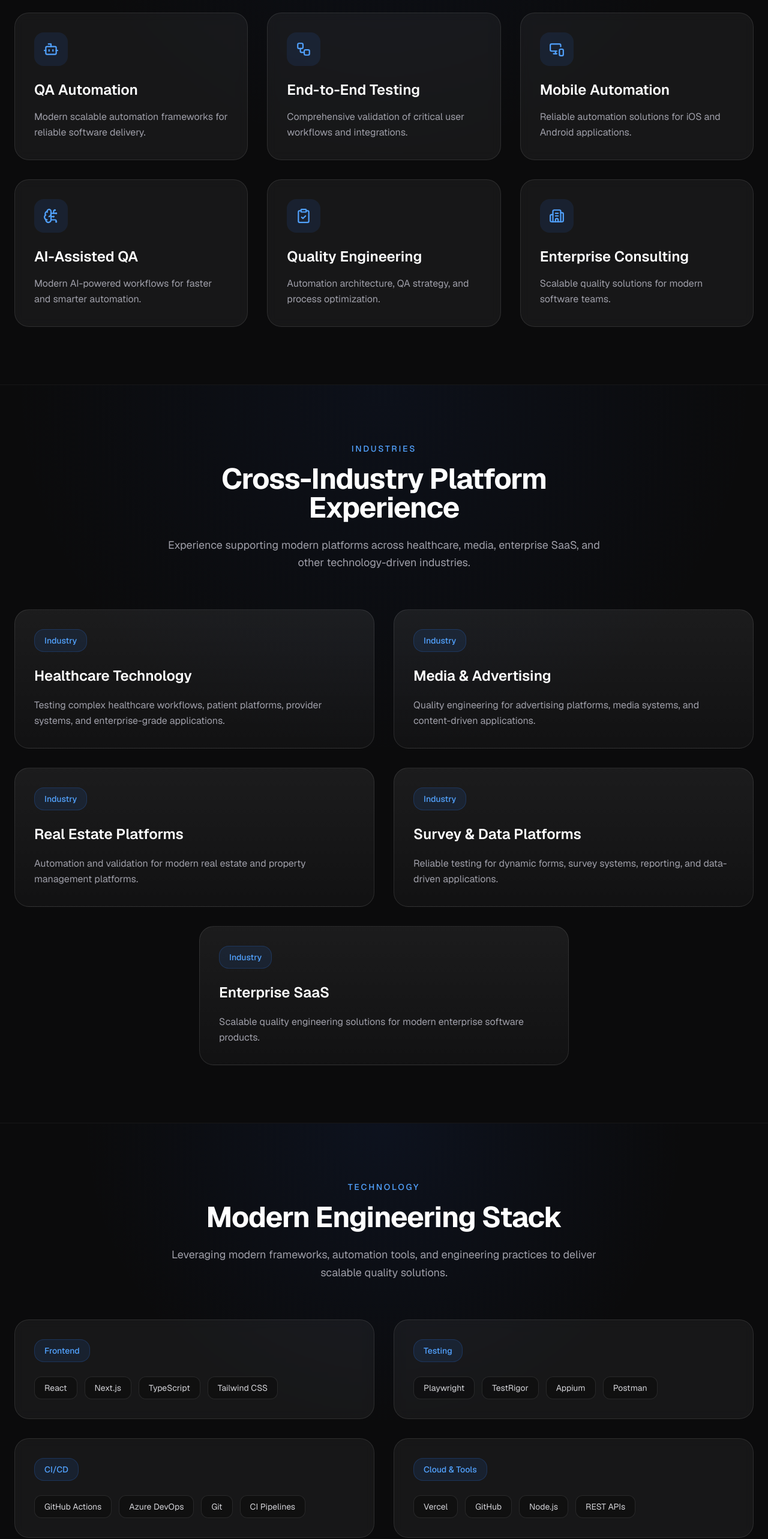
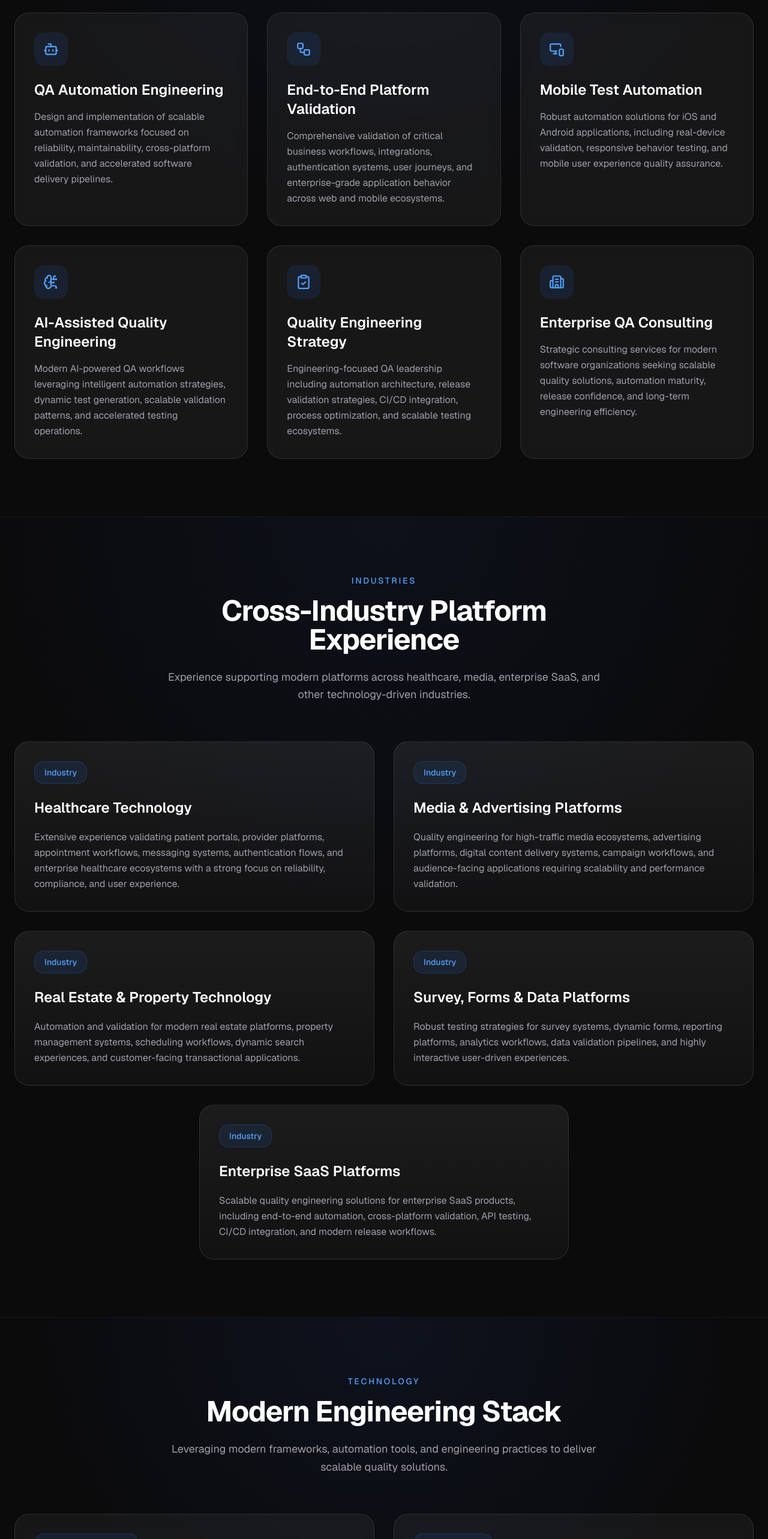
Before and after one commit to ArcadioGitHub/precision-qa-labs, a Next.js app: page / in a window 1280 px wide. Shown: the part 1280-3846 px from the top of the page at 60% size. Built offline with nearby package versions, Linux system fonts and the light colour scheme.

Commit message:
Small fix

```diff
--- a/src/components/layout/Footer.tsx
+++ b/src/components/layout/Footer.tsx
@@ -1,63 +1,55 @@
 import Container from "@/components/ui/Container";
+
+const footerLinks = [
+  { label: "Services", href: "#services" },
+  { label: "Industries", href: "#industries" },
+  { label: "Tech Stack", href: "#techstack" },
+  {
+    label: "LinkedIn",
+    href: "https://www.linkedin.com/in/arcadiobuelvas",
+    external: true,
+  },
+];
 
 export default function Footer() {
   return (
-    <footer className="border-t border-white/10 py-12">
+    <footer className="border-t border-white/10 py-12 md:py-16">
       <Container>
-        <div className="flex flex-wrap items-center justify-center gap-6 text-sm text-zinc-400">
-          <div className="flex items-center gap-4">
+        <div className="flex flex-col items-center justify-between gap-10 md:flex-row">
+          <a href="#" className="flex items-center gap-4">
             <img
               src="/logo.png"
               alt="Precision QA Labs Logo"
-              className="h-11 w-11 rounded-2xl shadow-lg shadow-blue-500/20"
+              className="h-12 w-12 rounded-2xl shadow-lg shadow-blue-500/20"
             />
 
             <div>
-              <p className="font-semibold text-white">
-                Precision QA Labs
-              </p>
+              <p className="font-semibold text-white">Precision QA Labs</p>
 
-              <p className="text-sm text-zinc-400">
-                Modern QA Automation & Quality Engineering
+              <p className="mt-1 text-sm text-zinc-400">
+                Founder & Quality Engineer: Arcadio Buelvas
               </p>
             </div>
-          </div>
+          </a>
 
-          <div className="flex items-center gap-6 text-sm text-zinc-400">
-            <a
-              href="#services"
-              className="transition hover:text-white"
-            >
-              Services
-            </a>
-
-            <a
-              href="#industries"
-              className="transition hover:text-white"
-            >
-              Industries
-            </a>
-
-            <a
-              href="#techstack"
-              className="transition hover:text-white"
-            >
-              Tech Stack
-            </a>
-
-            <a
-              href="https://www.linkedin.com/in/arcadiobuelvas"
-              target="_blank"
-              rel="noopener noreferrer"
-              className="transition hover:text-white"
-            >
-              LinkedIn
-            </a>
+          <div className="flex flex-wrap items-center justify-center gap-x-8 gap-y-4 text-sm text-zinc-400">
+            {footerLinks.map((link) => (
+              <a
+                key={link.label}
+                href={link.href}
+                target={link.external ? "_blank" : undefined}
+                rel={link.external ? "noopener noreferrer" : undefined}
+                className="transition hover:text-white"
+              >
+                {link.label}
+              </a>
+            ))}
           </div>
         </div>
 
         <div className="mt-10 border-t border-white/10 pt-8 text-center text-sm text-zinc-500">
-          © {new Date().getFullYear()} Precision QA Labs. Engineered by Arcadio Buelvas Jr, QA approved by Teo & Riley 🐾
+          © {new Date().getFullYear()} Precision QA Labs. Engineered by Arcadio
+          Buelvas, QA approved by Teo & Riley 🐾
         </div>
       </Container>
     </footer>
--- a/src/data/industries.ts
+++ b/src/data/industries.ts
@@ -2,26 +2,26 @@ export const industries = [
   {
     title: "Healthcare Technology",
     description:
-      "Testing complex healthcare workflows, patient platforms, provider systems, and enterprise-grade applications.",
+      "Extensive experience validating patient portals, provider platforms, appointment workflows, messaging systems, authentication flows, and enterprise healthcare ecosystems with a strong focus on reliability, compliance, and user experience.",
   },
   {
-    title: "Media & Advertising",
+    title: "Media & Advertising Platforms",
     description:
-      "Quality engineering for advertising platforms, media systems, and content-driven applications.",
+      "Quality engineering for high-traffic media ecosystems, advertising platforms, digital content delivery systems, campaign workflows, and audience-facing applications requiring scalability and performance validation.",
   },
   {
-    title: "Real Estate Platforms",
+    title: "Real Estate & Property Technology",
     description:
-      "Automation and validation for modern real estate and property management platforms.",
+      "Automation and validation for modern real estate platforms, property management systems, scheduling workflows, dynamic search experiences, and customer-facing transactional applications.",
   },
   {
-    title: "Survey & Data Platforms",
+    title: "Survey, Forms & Data Platforms",
     description:
-      "Reliable testing for dynamic forms, survey systems, reporting, and data-driven applications.",
+      "Robust testing strategies for survey systems, dynamic forms, reporting platforms, analytics workflows, data validation pipelines, and highly interactive user-driven experiences.",
   },
   {
-    title: "Enterprise SaaS",
+    title: "Enterprise SaaS Platforms",
     description:
-      "Scalable quality engineering solutions for modern enterprise software products.",
+      "Scalable quality engineering solutions for enterprise SaaS products, including end-to-end automation, cross-platform validation, API testing, CI/CD integration, and modern release workflows.",
   },
 ];
--- a/src/data/services.ts
+++ b/src/data/services.ts
@@ -9,39 +9,39 @@ import {
 
 export const services = [
   {
-    title: "QA Automation",
+    title: "QA Automation Engineering",
     description:
-      "Modern scalable automation frameworks for reliable software delivery.",
+      "Design and implementation of scalable automation frameworks focused on reliability, maintainability, cross-platform validation, and accelerated software delivery pipelines.",
     icon: Bot,
   },
   {
-    title: "End-to-End Testing",
+    title: "End-to-End Platform Validation",
     description:
-      "Comprehensive validation of critical user workflows and integrations.",
+      "Comprehensive validation of critical business workflows, integrations, authentication systems, user journeys, and enterprise-grade application behavior across web and mobile ecosystems.",
     icon: Workflow,
   },
   {
-    title: "Mobile Automation",
+    title: "Mobile Test Automation",
     description:
-      "Reliable automation solutions for iOS and Android applications.",
+      "Robust automation solutions for iOS and Android applications, including real-device validation, responsive behavior testing, and mobile user experience quality assurance.",
     icon: MonitorSmartphone,
   },
   {
-    title: "AI-Assisted QA",
+    title: "AI-Assisted Quality Engineering",
     description:
-      "Modern AI-powered workflows for faster and smarter automation.",
+      "Modern AI-powered QA workflows leveraging intelligent automation strategies, dynamic test generation, scalable validation patterns, and accelerated testing operations.",
     icon: BrainCircuit,
   },
   {
-    title: "Quality Engineering",
+    title: "Quality Engineering Strategy",
     description:
-      "Automation architecture, QA strategy, and process optimization.",
+      "Engineering-focused QA leadership including automation architecture, release validation strategies, CI/CD integration, process optimization, and scalable testing ecosystems.",
     icon: ClipboardCheck,
   },
   {
-    title: "Enterprise Consulting",
+    title: "Enterprise QA Consulting",
     description:
-      "Scalable quality solutions for modern software teams.",
+      "Strategic consulting services for modern software organizations seeking scalable quality solutions, automation maturity, release confidence, and long-term engineering efficiency.",
     icon: Building2,
   },
 ];
--- a/src/data/techstack.ts
+++ b/src/data/techstack.ts
@@ -1,38 +1,55 @@
 export const techStack = [
   {
-    category: "Frontend",
+    category: "Frontend Engineering",
     technologies: [
       "React",
       "Next.js",
       "TypeScript",
       "Tailwind CSS",
+      "Responsive Design",
+      "Framer Motion",
+      "Component Architecture",
     ],
   },
   {
-    category: "Testing",
+    category: "QA Automation",
     technologies: [
       "Playwright",
       "TestRigor",
       "Appium",
+      "WebdriverIO",
       "Postman",
+      "API Testing",
+      "Cross-Browser Testing",
+      "Mobile Automation",
+      "AI-Assisted Testing",
+      "End-to-End Testing",
     ],
   },
   {
-    category: "CI/CD",
+    category: "CI/CD & DevOps",
     technologies: [
       "GitHub Actions",
       "Azure DevOps",
+      "CI/CD Pipelines",
       "Git",
-      "CI Pipelines",
+      "Release Validation",
+      "Test Execution Pipelines",
+      "Automation Reporting",
     ],
   },
   {
-    category: "Cloud & Tools",
+    category: "Cloud, Backend & Tooling",
     technologies: [
+      "Node.js",
+      "REST APIs",
       "Vercel",
       "GitHub",
-      "Node.js",
-      "REST APIs",
+      "JSON",
+      "Authentication Testing",
+      "Token Validation",
+      "Webhook Testing",
+      "Test Data Management",
     ],
   },
 ];
```
